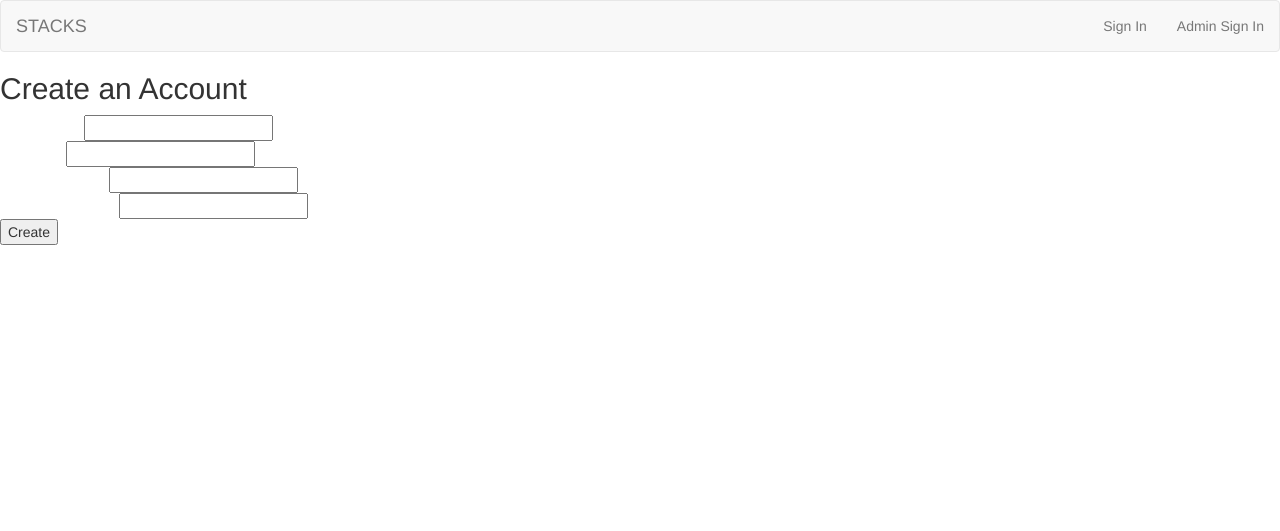
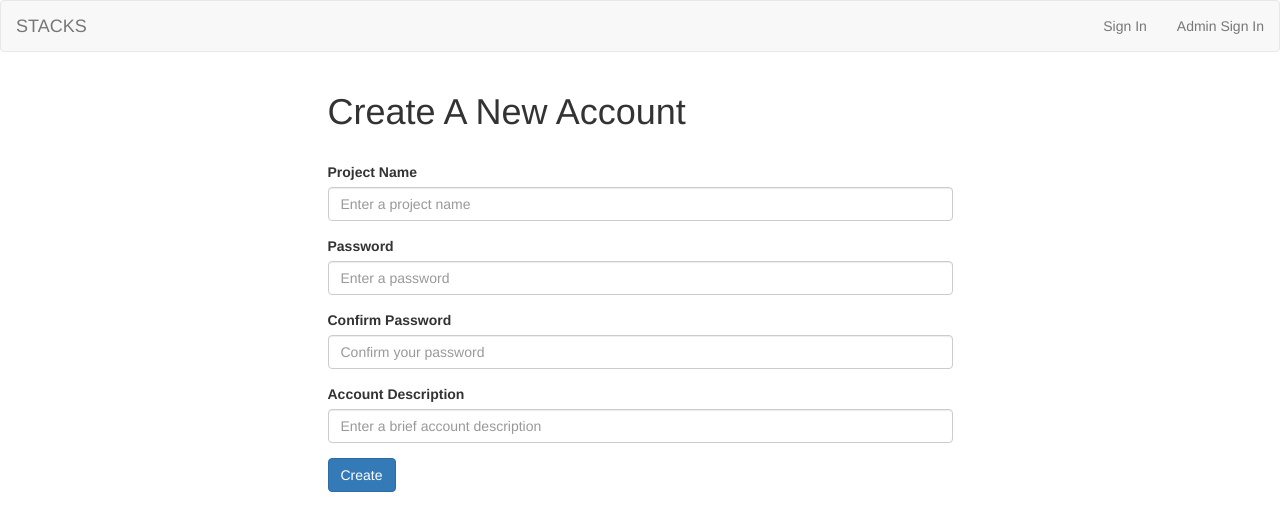
Before and after one commit to bitslabsyr/stack, a Flask app: template app/templates/create.html in a window 1280 px wide. Shown: the top 531 px of the page. Run offline with Flask 2, Linux system fonts and the light colour scheme; the template is opened without the code that fills it: values that come from a table or form of the project are taken from there, others are empty; parts of the project's set-up code (start-up, migrations or seed data) failed here and were passed over; some libraries are stand-ins or nearby versions.

Commit message:
Project creation form styled.

```diff
--- a/app/templates/_macros.html
+++ b/app/templates/_macros.html
@@ -44,7 +44,7 @@
         {% endif %}
 
         {% if field.errors %}
-            <span class="error help-inline">{{ field.errors|join(', ') }}</span>
+            <span class="text-danger">{{ field.errors|join(', ') }}</span>
         {% endif %}
         {% if field.description %}
             <p class="help-block">{{ field.description|safe }}</p>
--- a/app/templates/create.html
+++ b/app/templates/create.html
@@ -1,13 +1,21 @@
 {% extends "base.html" %}
 {% block content %}
-  <h2>Create an Account</h2>
-  {% from "_macros.html" import render_field %}
-  <form method="POST" action="/create" class="form">
-    {{ form.csrf_token }}
-    {{ render_field(form.project_name) }}
-    {{ render_field(form.password) }}
-    {{ render_field(form.confirm) }}
-    {{ render_field(form.description) }}
-    <input type="submit" value="Create">
-  </form>
+
+  <div class="row">
+    <div class="col-md-6 col-md-offset-3">
+      <h1>Create A New Account</h1>
+      <br />
+
+      {% from "_macros.html" import form_field %}
+      <form method="POST" action="/create" class="form">
+        {{ form.csrf_token }}
+        {{ form_field(form.project_name, inner_text="Enter a project name") }}
+        {{ form_field(form.password, inner_text="Enter a password") }}
+        {{ form_field(form.confirm, inner_text="Confirm your password") }}
+        {{ form_field(form.description, inner_text="Enter a brief account description") }}
+
+        <button type="submit" class="btn btn-primary">Create</button>
+      </form>
+    </div>
+  </div>
 {% endblock %}
```
